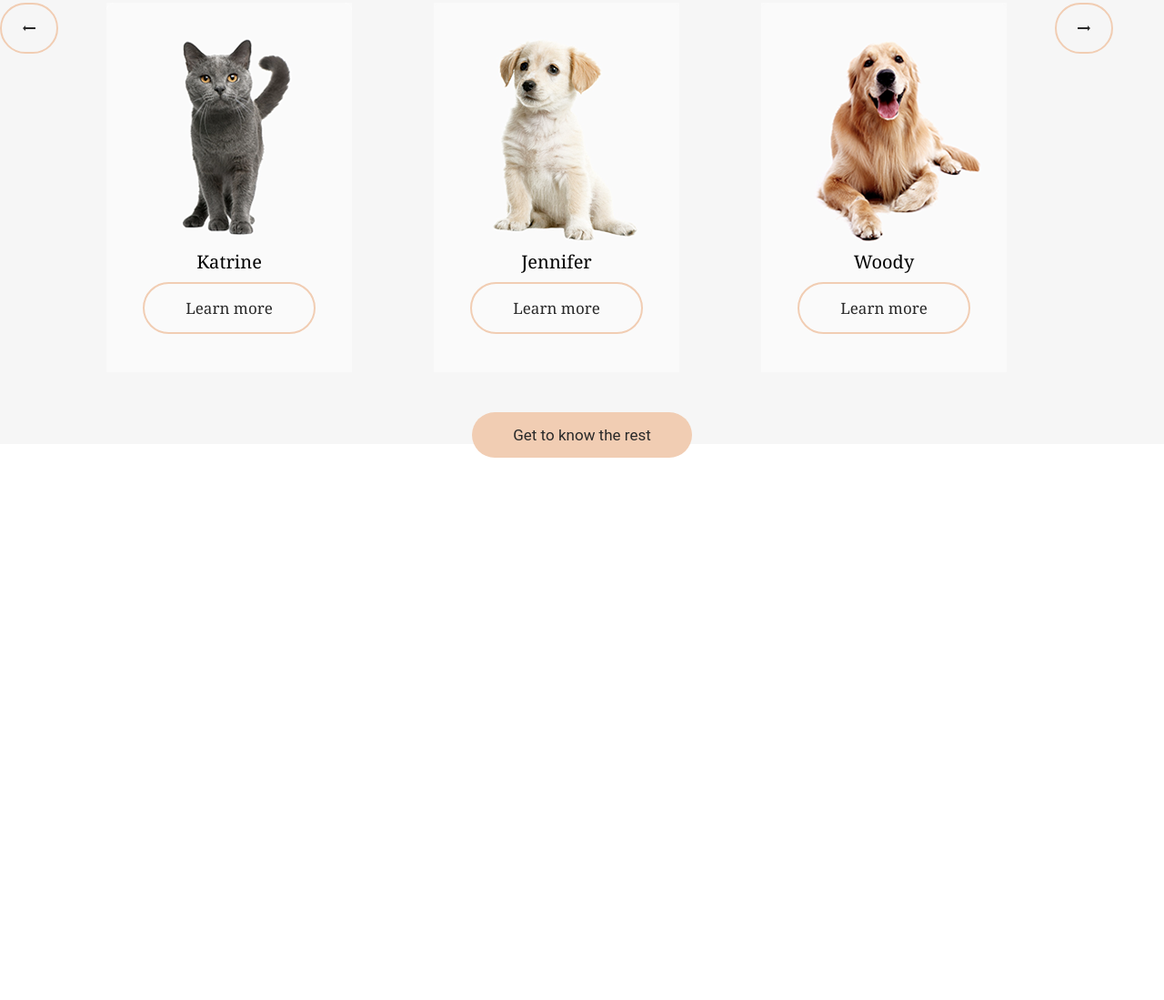
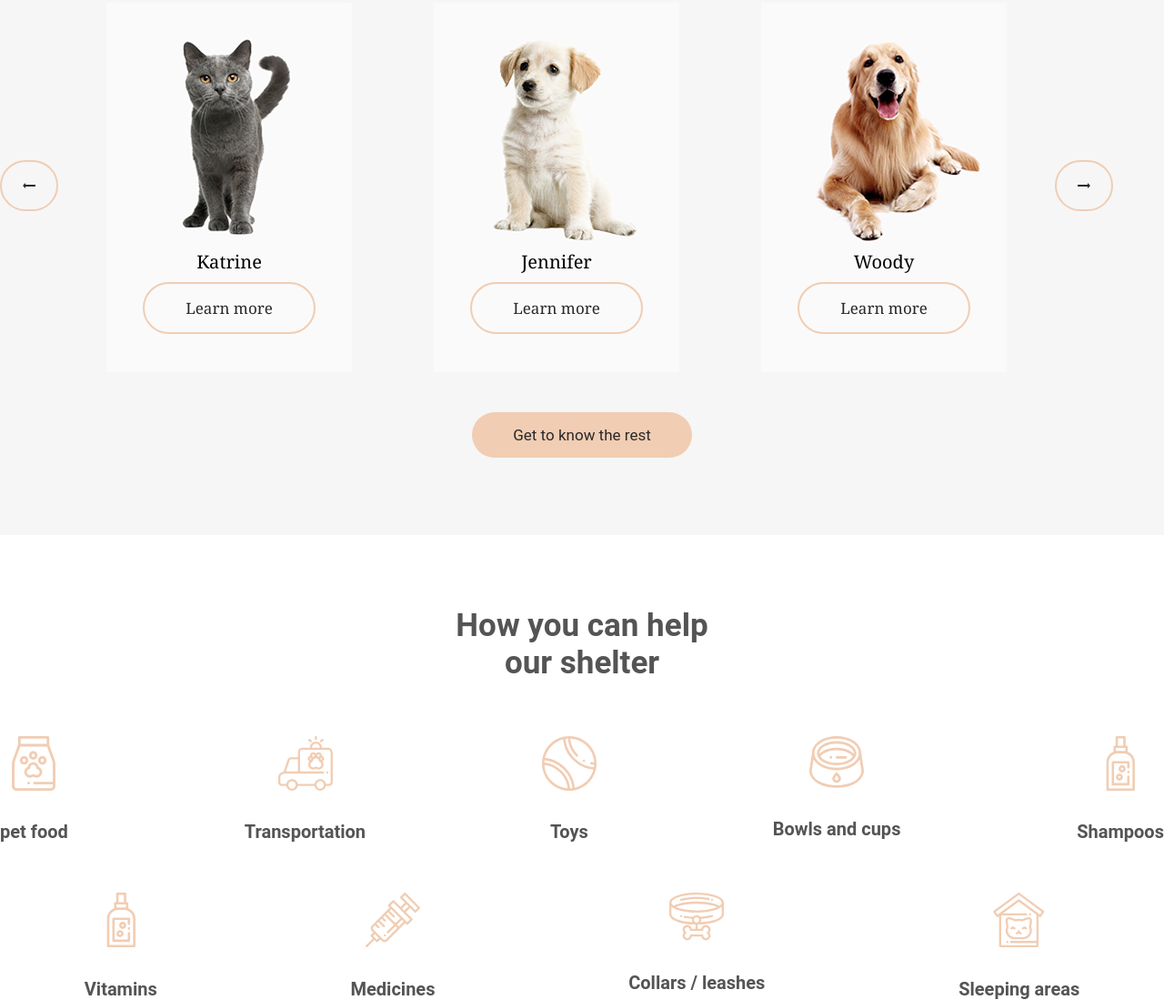
Before and after one commit to reykyt/Cozy-Home, a plain HTML site: page index.html in a window 1280 px wide. Shown: the part 1637-2736 px from the top of the page at 91% size. Before the commit the page ends 2140 px from the top, so only its background shows below. Drawn offline with Linux system fonts and the light colour scheme.

Commit message:
Add files via upload

```diff
--- a/css/style.css
+++ b/css/style.css
@@ -182,6 +182,8 @@ a {
 .frends {
     text-align: center;
     background: rgb(246, 246, 246);
+    padding-bottom: 100px;
+
 }
 
 .frends__title {
@@ -207,6 +209,7 @@ a {
     font-family: Georgia;
     display: flex;
     margin-bottom: 60px;
+    align-items: center;
 }
 
 .slider__card{
@@ -260,5 +263,35 @@ a {
     padding: 15px 45px;
     font-size: 17px;
     color: rgb(41, 41, 41);
+}
 
+.help{
+    text-align: center;
+    margin-top: 80px;
+    color: rgb(84, 84, 84);
 }
+
+.help__title{
+    margin-bottom: 60px;
+    font-size: 35px;
+}
+
+.section-one{
+    display: flex;
+    justify-content: space-between;
+    margin-bottom: 55px;
+}
+
+.list__img-wrap{
+    margin-bottom: 30px;
+}
+
+.list__title{
+    font-size: 20px;
+}
+
+.section-two{
+    display: flex;
+    justify-content: space-evenly;
+    column-gap: 120px;
+}
--- a/index.html
+++ b/index.html
@@ -4,7 +4,7 @@
 <head>
     <meta charset="UTF-8">
     <meta name="viewport" content="width=device-width, initial-scale=1.0">
-    <title>Document</title>
+    <title>Cozy Home</title>
 
     <link rel="stylesheet" href="css/normalize.css">
     <link rel="stylesheet" href="css/style.css">
@@ -120,6 +120,55 @@
                 </div>
             </div>
         </section>
+        <section class="help">
+            <div class="container help__container">
+               <h2 class="help__title">
+                How you can help <br>
+                our shelter
+               </h2>
+               <div class="help__list">
+                <div class="section-one">
+                    <div class="list__pet-food">
+                        <div class="list__img-wrap"><img src="img/icon/Vector.svg" alt="food" class="list__img"></div>
+                        <h2 class="list__title">pet food</h2>
+                     </div>
+                     <div class="list__Transportation">
+                        <div class="list__img-wrap"><img src="img/icon/transportation.svg" alt="Transportation" class="list__img"></div>
+                        <h2 class="list__title">Transportation</h2>
+                     </div>
+                     <div class="list__Toys">
+                        <div class="list__img-wrap"><img src="img/icon/toys.svg" alt="Toys" class="list__img"></div>
+                        <h2 class="list__title">Toys</h2>
+                     </div>
+                     <div class="list__Bowls-and-cups">
+                        <div class="list__img-wrap"><img src="img/icon/bowls-and-cups.svg" alt="Bowls and cups" class="list__img"></div>
+                        <h2 class="list__title">Bowls and cups</h2>
+                     </div>
+                     <div class="list__Shampoos">
+                        <div class="list__img-wrap"><img src="img/icon/shampoos.svg" alt="Shampoos" class="list__img"></div>
+                        <h2 class="list__title">Shampoos</h2>
+                     </div>
+                </div>
+                <div class="section-two">
+                    <div class="list__Vitamins">
+                        <div class="list__img-wrap"><img src="img/icon/shampoos.svg" alt="Vitamins" class="list__img"></div>
+                        <h2 class="list__title">Vitamins</h2>
+                     </div>
+                     <div class="list__Medicines">
+                        <div class="list__img-wrap"><img src="img/icon/medicines.svg" alt="Medicines" class="list__img"></div>
+                        <h2 class="list__title">Medicines</h2>
+                     </div>
+                     <div class="list__Collars-leashes">
+                        <div class="list__img-wrap"><img src="img/icon/collars-or-leashes.svg" alt="Collars / leashes" class="list__img"></div>
+                        <h2 class="list__title">Collars / leashes</h2>
+                     </div>
+                     <div class="list__Sleeping-areas">
+                        <div class="list__img-wrap"><img src="img/icon/sleeping-area.svg" alt="Sleeping areas" class="list__img"></div>
+                        <h2 class="list__title">Sleeping areas</h2>
+                     </div>
+               </div>
+            </div>
+        </section>
 
     </div>
 </body>
```
